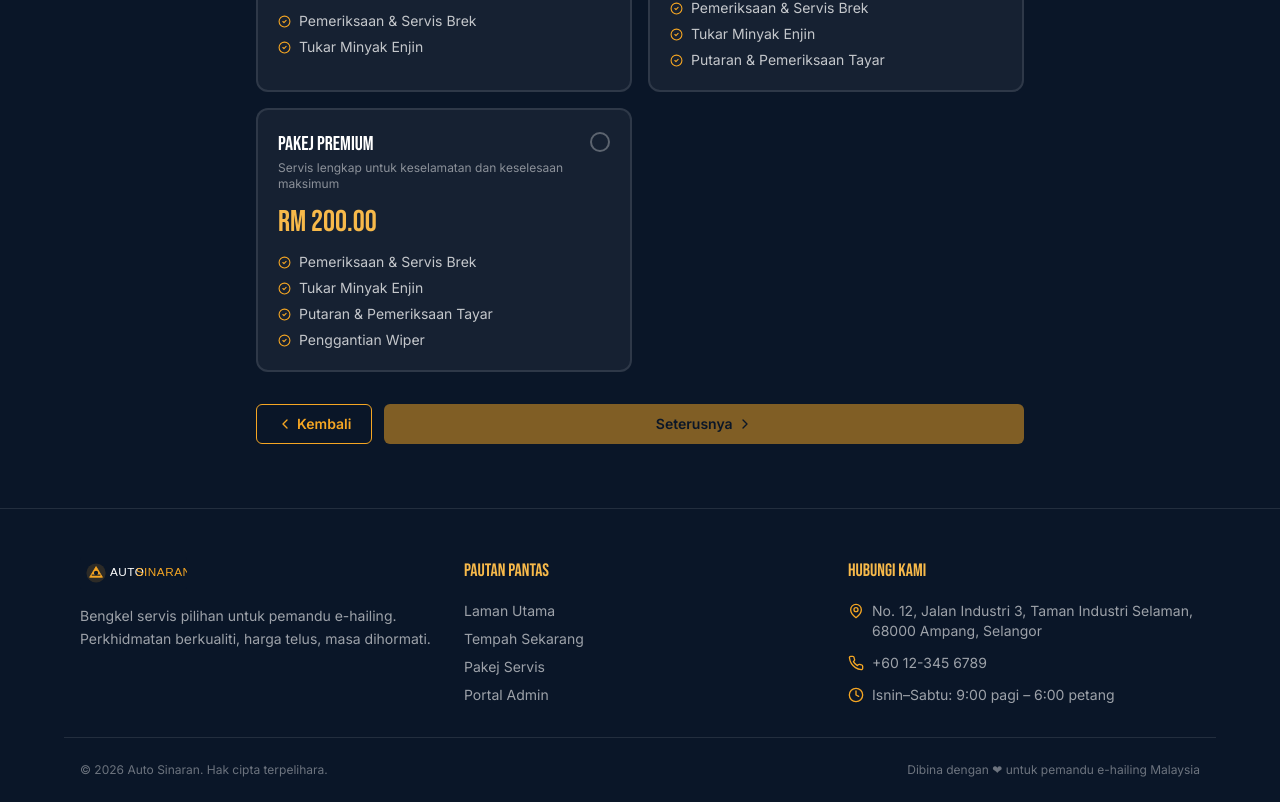
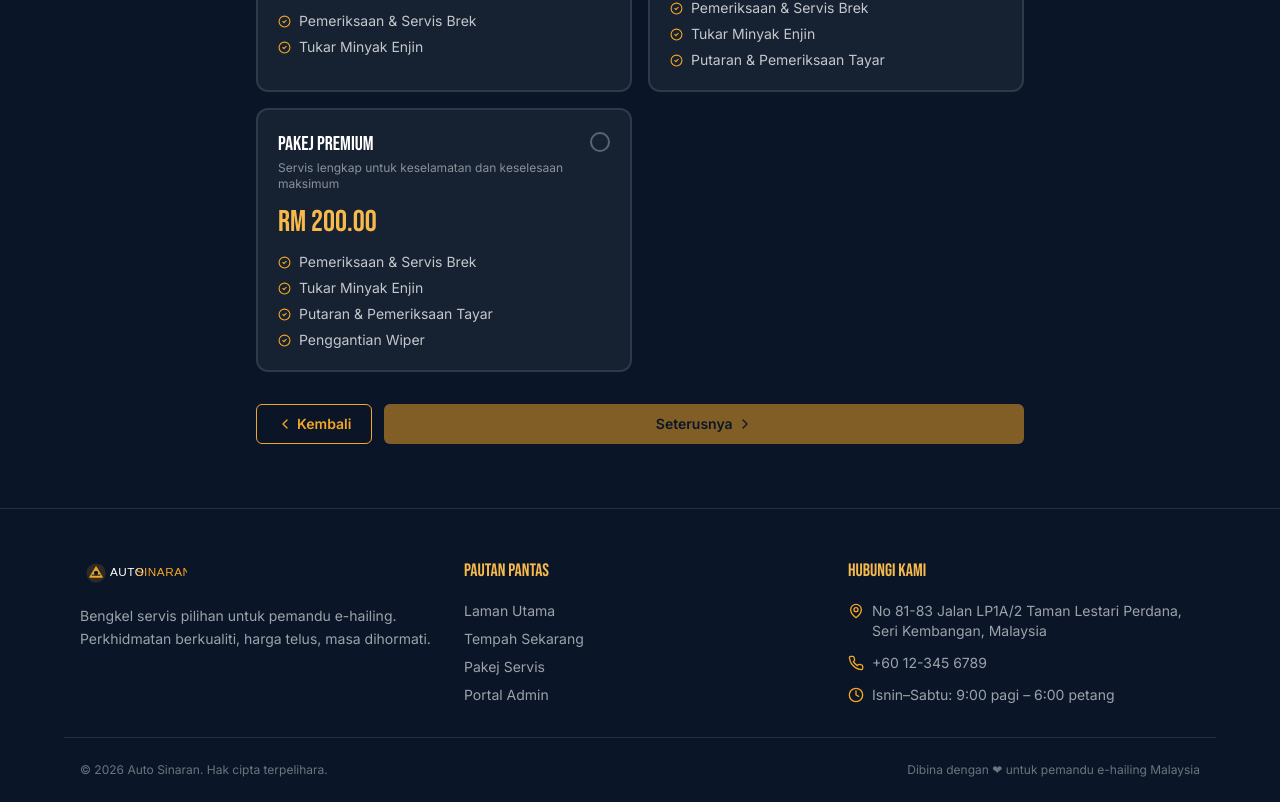
Before and after one commit to arreppp/AutoSinaran.my, a React (Vite) app: page /book in a window 1280 px wide. Shown: the part 374-1176 px from the top of the page. Built offline with nearby package versions, Linux system fonts and the light colour scheme; no server answers; what @react-pdf/renderer would draw is missing.

Commit message:
realplace

```diff
--- a/src/components/layout/Footer.tsx
+++ b/src/components/layout/Footer.tsx
@@ -35,11 +35,11 @@ export default function Footer() {
           <ul className="space-y-3 text-sm">
             <li className="flex items-start gap-2 text-white/60">
               <MapPin size={16} className="mt-0.5 shrink-0 text-amber-500" />
-              <span>No. 12, Jalan Industri 3, Taman Industri Selaman, 68000 Ampang, Selangor</span>
+              <span>No 81-83 Jalan LP1A/2 Taman Lestari Perdana, Seri Kembangan, Malaysia</span>
             </li>
             <li className="flex items-center gap-2 text-white/60">
               <Phone size={16} className="shrink-0 text-amber-500" />
-              <a href="https://wa.me/60123456789" target="_blank" rel="noreferrer" className="hover:text-amber-400">
+              <a href="https://wa.me/60103064816" target="_blank" rel="noreferrer" className="hover:text-amber-400">
                 +60 12-345 6789
               </a>
             </li>
--- a/src/pages/LandingPage.tsx
+++ b/src/pages/LandingPage.tsx
@@ -158,14 +158,14 @@ export default function LandingPage() {
                 <MapPin className="text-amber-400 shrink-0 mt-1" size={20} />
                 <div>
                   <div className="font-medium mb-1">Alamat</div>
-                  <div className="text-white/60 text-sm">No. 12, Jalan Industri 3, Taman Industri Selaman, 68000 Ampang, Selangor</div>
+                  <div className="text-white/60 text-sm">No 81-83 Jalan LP1A/2 Taman Lestari Perdana, Seri Kembangan, Malaysia</div>
                 </div>
               </div>
               <div className="flex gap-3 p-4 rounded-xl border border-white/10 bg-white/5">
                 <Phone className="text-amber-400 shrink-0 mt-1" size={20} />
                 <div>
                   <div className="font-medium mb-1">Telefon</div>
-                  <a href="tel:+60123456789" className="text-white/60 text-sm hover:text-amber-400">+60 12-345 6789</a>
+                  <a href="tel:+60389455143" className="text-white/60 text-sm hover:text-amber-400">+60 12-345 6789</a>
                 </div>
               </div>
               <div className="flex gap-3 p-4 rounded-xl border border-white/10 bg-white/5">
@@ -173,7 +173,7 @@ export default function LandingPage() {
                 <div>
                   <div className="font-medium mb-1">WhatsApp</div>
                   <a
-                    href="https://wa.me/60123456789?text=Salam%2C%20saya%20ingin%20bertanya%20tentang%20servis%20Auto%20Sinaran"
+                    href="https://wa.me/60103064816?text=Salam%2C%20saya%20ingin%20bertanya%20tentang%20servis%20Auto%20Sinaran"
                     target="_blank"
                     rel="noreferrer"
                     className="text-white/60 text-sm hover:text-amber-400"
--- a/src/pages/PaymentFailPage.tsx
+++ b/src/pages/PaymentFailPage.tsx
@@ -32,7 +32,7 @@ export default function PaymentFailPage() {
             <RefreshCw size={18} /> Cuba Semula
           </Button>
           <Button asChild variant="outline" size="lg" className="w-full flex items-center justify-center gap-2">
-            <a href={`https://wa.me/60123456789?text=${waText}`} target="_blank" rel="noreferrer">
+            <a href={`https://wa.me/60103064816?text=${waText}`} target="_blank" rel="noreferrer">
               <MessageCircle size={18} /> Hubungi via WhatsApp
             </a>
           </Button>
```
